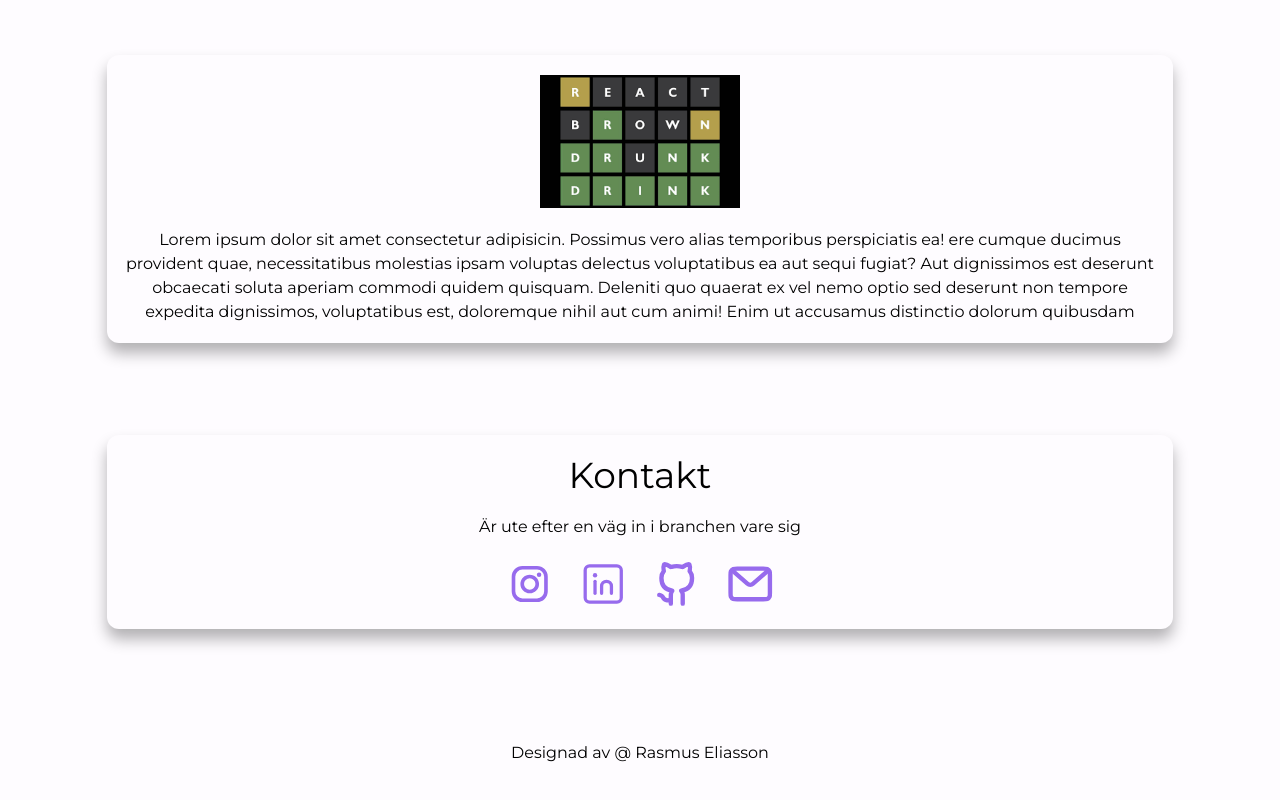
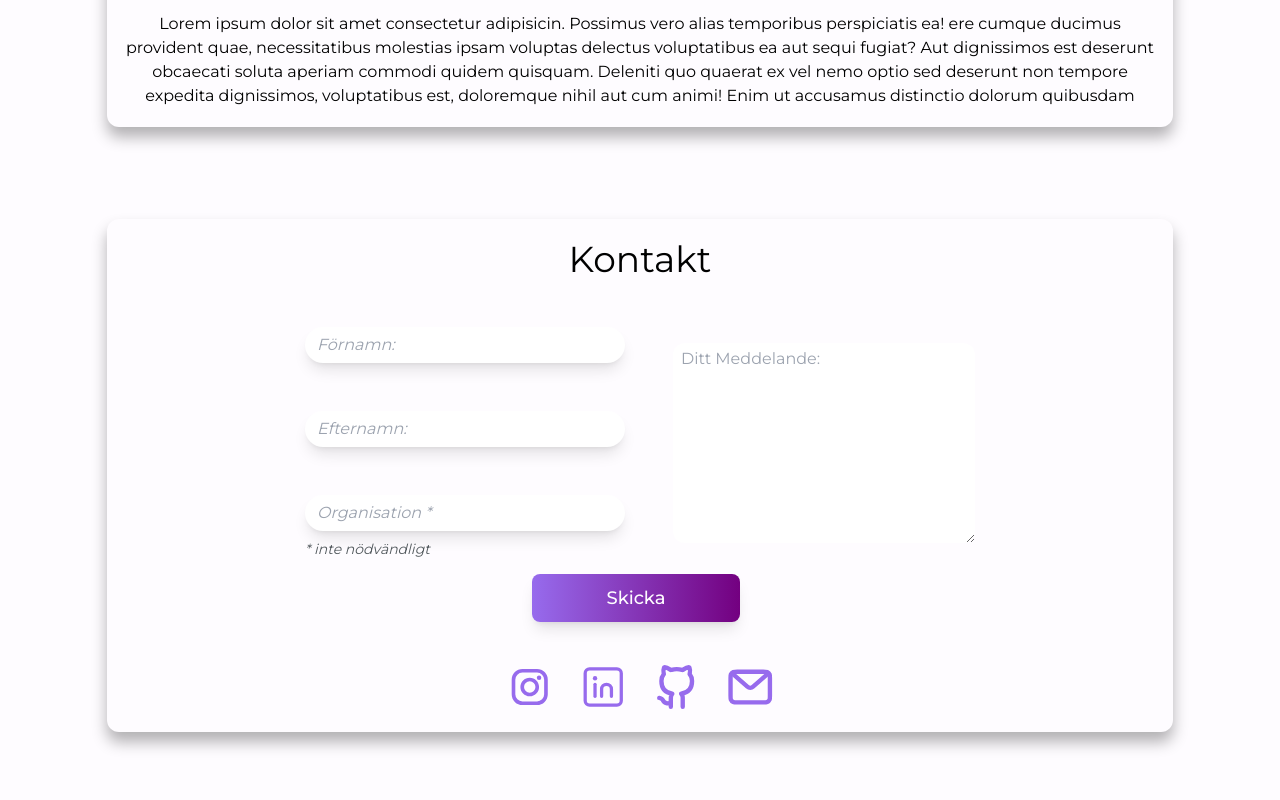
Before and after one commit to Rasmus3liasson/rasmus-portfolio, a Next.js app: page / in a window 1280 px wide. Shown: the part 1998-2798 px from the top of the page. Built offline with nearby package versions, Linux system fonts and the light colour scheme.

Commit message:
added a contact form to direct user to mail

```diff
--- a/src/app/components/Containers/Contact.tsx
+++ b/src/app/components/Containers/Contact.tsx
@@ -1,13 +1,104 @@
+"use client";
+
 import Image from "next/image";
-import React from "react";
+import React, { useState } from "react";
 
 export default function Contact() {
+  const [firstName, setFirstName] = useState("");
+  const [lastName, setLastName] = useState("");
+  const [organisation, setOrganisation] = useState("");
+  const [message, setMessage] = useState("");
+  const [buttonClicked, setButtonClicked] = useState(false);
+
+  // send to preferred mail client
+  const handleMailInput = () => {
+    const email = "ras.muse@hotmail.com";
+    const subject = `Från: ${firstName} ${lastName} ${organisation}`;
+
+    const mailTo = `mailto:${email}?subject=${encodeURIComponent(
+      subject
+    )}&body=${encodeURIComponent(message)}`;
+
+    if (firstName && lastName && message !== "") {
+      window.location.href = mailTo;
+    }
+  };
+
+  function errorBorder(inputValue: string) {
+    if (buttonClicked && inputValue === "") {
+      return "border-2 border-colors-red";
+    }
+  }
   return (
     <section id="contact" className="container mt-12">
       <h3 className="text-4xl text-center">Kontakt</h3>
-      <div>
-        <p className="mt-5 mb-5">Är ute efter en väg in i branchen vare sig</p>
-      </div>
+
+      <form
+        className="flex justify-center items-center my-8 flex-col"
+        action=""
+      >
+        <div className="md:flex items-center gap-6 md:gap-12">
+          <div className="flex flex-col gap-9 md:gap-12">
+            <div>
+              <input
+                onChange={(event) => {
+                  setFirstName(event.target.value);
+                }}
+                className={`${errorBorder(firstName)} input`}
+                autoComplete="on"
+                type="text"
+                required
+                placeholder="Förnamn:"
+              />
+            </div>
+            <div>
+              <input
+                onChange={(event) => {
+                  setLastName(event.target.value);
+                }}
+                className={`${errorBorder(lastName)} input`}
+                autoComplete="on"
+                placeholder="Efternamn:"
+                required
+              />
+            </div>
+            <div>
+              <input
+                onChange={(event) => {
+                  setOrganisation(event.target.value);
+                }}
+                className="input"
+                autoComplete="on"
+                placeholder="Organisation *"
+              />
+              <p className="text-sm italic text-colors-darker justify-start flex ml-6 md:ml-0 mt-2">
+                * inte nödvändligt
+              </p>
+            </div>
+          </div>
+          <div className="mt-8 mb-6 ">
+            <textarea
+              onChange={(event) => {
+                setMessage(event.target.value);
+              }}
+              className={`py-1 px-2 rounded-xl ${errorBorder(message)}`}
+              cols={30}
+              rows={8}
+              placeholder="Ditt Meddelande:"
+            ></textarea>
+          </div>
+        </div>
+        <button
+          onClick={(event) => {
+            event.preventDefault();
+            setButtonClicked(!buttonClicked);
+            handleMailInput();
+          }}
+          className="text-colors-white bg-gradient-to-r from-colors-purlpe to-colors-darkPurple hover:bg-gradient-to-br focus:ring-4 focus:outline-none focus:ring-purple dark:focus:ring-purple shadow-lg shadow-purple/50 dark:shadow-lg dark:shadow-purple/80 font-medium rounded-lg text-sm px-5 py-2.5 text-center mr-2 mb-2 duration-200 ease-in hover:scale-103 md:w-52 md:text-lg"
+        >
+          Skicka
+        </button>
+      </form>
 
       <nav>
         <ul className="flex justify-center scale-105 gap-5">
--- a/src/app/components/Header/NavMenu.tsx
+++ b/src/app/components/Header/NavMenu.tsx
@@ -2,7 +2,7 @@ import { Link } from "react-scroll";
 import React, { useState } from "react";
 
 export default function NavMenu() {
-  const [showMenu, setShowMenu] = useState(false);
+  const [showMenu, setShowMenu] = useState(true);
 
   const handleMenu = () => {
     setShowMenu(!showMenu);
--- a/src/app/components/Hero.tsx
+++ b/src/app/components/Hero.tsx
@@ -1,4 +1,5 @@
 import Image from "next/image";
+import Link from "next/link";
 import React from "react";
 
 export default function Hero() {
@@ -18,14 +19,6 @@ export default function Hero() {
                bild på mig"
         />
       </div>
-      <div className="flex justify-center mt-28 mb-14">
-        <a
-          className="text-colors-white bg-gradient-to-r from-colors-purlpe to-colors-darkPurple hover:bg-gradient-to-br focus:ring-4 focus:outline-none focus:ring-purple dark:focus:ring-purple shadow-lg shadow-purple/50 dark:shadow-lg dark:shadow-purple/80 font-medium rounded-lg text-sm px-5 py-2.5 text-center mr-2 mb-2 duration-200 ease-in hover:scale-103"
-          href="mailto:ras.muse@hotmail.com"
-        >
-          Kontakta mig
-        </a>
-      </div>
     </section>
   );
 }
--- a/src/app/globals.css
+++ b/src/app/globals.css
@@ -28,4 +28,8 @@
   .nav-links {
     @apply active:scale-103 hover:opacity-90 hover:underline;
   }
+
+  .input {
+    @apply w-64 rounded-3xl px-3 py-0.5 shadow-lg lg:w-80 lg:h-9 italic focus:scale-105 duration-200 focus:outline-1;
+  }
 }
--- a/tailwind.config.js
+++ b/tailwind.config.js
@@ -14,6 +14,8 @@ module.exports = {
         white: "#FEFCFF",
         purlpe: "#976bed",
         darkPurple: "#730080",
+        red: "#ed493d",
+        greyLight: "#e0e0e0",
       },
     },
     extend: {
```
